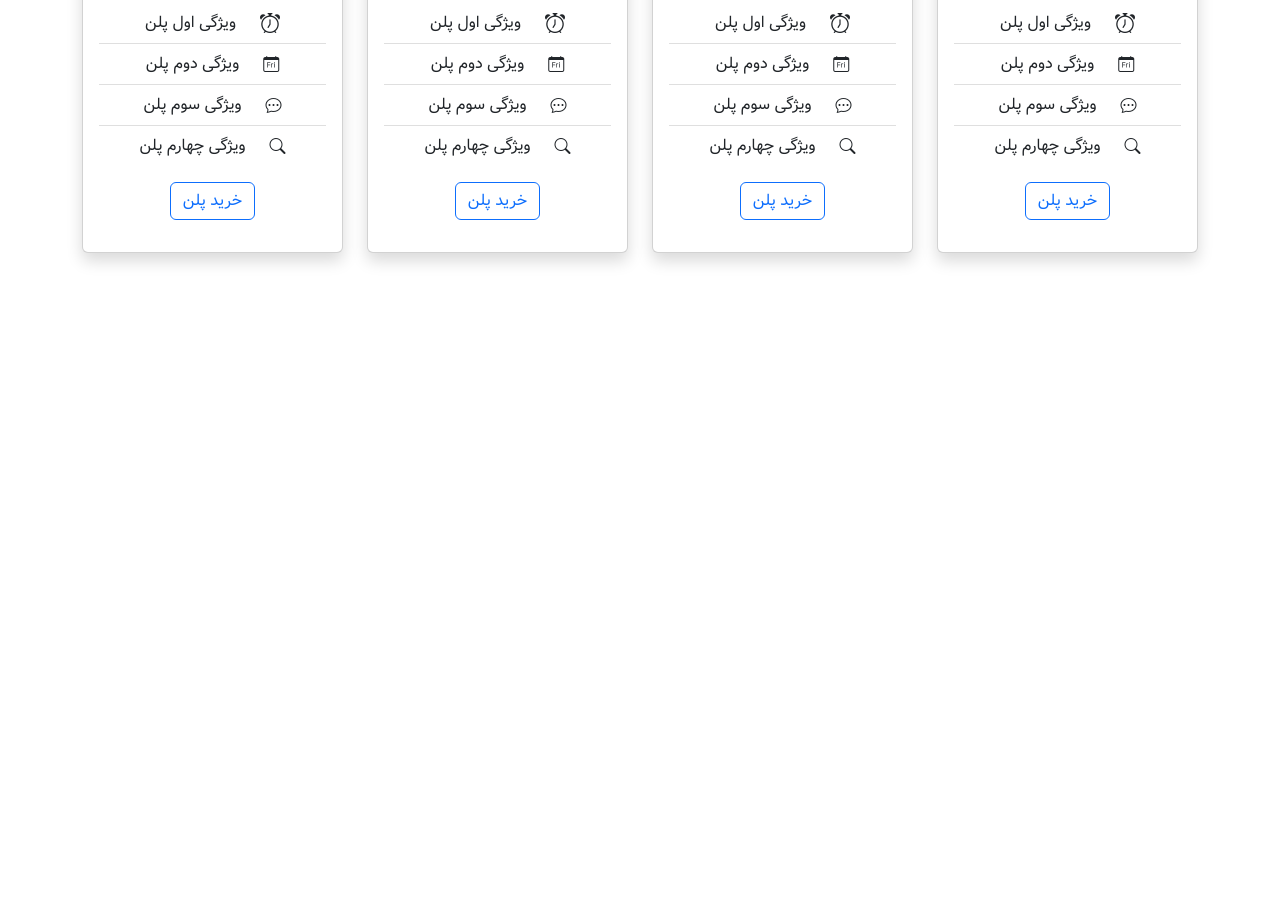
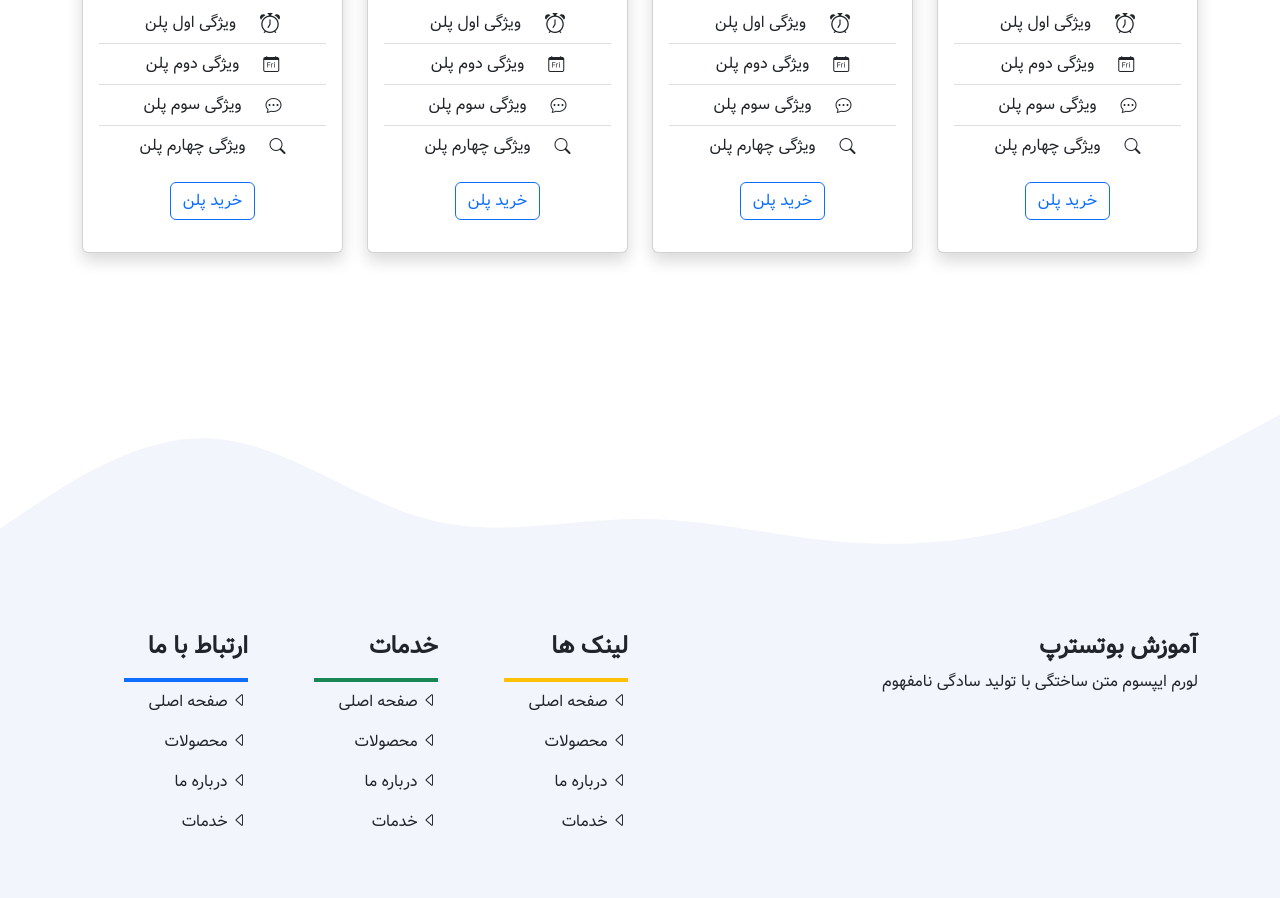
Before and after one commit to MehrnooshSharifi/Sample-Site-Bootstrap, a plain HTML site: page index.html in a window 1280 px wide. Shown: the part 3767-4665 px from the top of the page. Before the commit the page ends 4068 px from the top, so only its background shows below. Drawn offline with nearby package versions, Linux system fonts and the light colour scheme; a script that the page names is missing.

Commit message:
Footer Designed

```diff
--- a/index.html
+++ b/index.html
@@ -564,7 +564,7 @@
         <p class="my-3 text-center">
           لورم ایپسوم متن ساختگی با تولید سادگی نامفهوم
         </p>
-        <div class="row text-center py-5">
+        <div class="row text-center py-5 gy-4">
           <div class="col-md-6 col-lg-4">
             <div class="service-box border-primary p-5" data-aos="fade-left">
               <i class="fs-1 bi bi-cup-hot-fill"></i>
@@ -608,8 +608,10 @@
         <p class="pt-3 pb-4 text-center">
           لورم ایپسوم متن ساختگی با تولید سادگی نامفهوم
         </p>
-        <div class="row text-center row-cols-1 row-cols-sm-2 row-cols-lg-4 gy-4">
-          <div class="col pricing-box ">
+        <div
+          class="row text-center row-cols-1 row-cols-sm-2 row-cols-lg-4 gy-4"
+        >
+          <div class="col pricing-box">
             <div class="card shadow">
               <div class="card-body">
                 <h4 class="fw-bold my-3">پلن رایگان</h4>
@@ -654,7 +656,7 @@
               </div>
             </div>
           </div>
-          <div class="col pricing-box ">
+          <div class="col pricing-box">
             <div class="card shadow">
               <div class="card-body">
                 <h4 class="fw-bold my-3">پلن نقره ای</h4>
@@ -699,7 +701,7 @@
               </div>
             </div>
           </div>
-          <div class="col pricing-box ">
+          <div class="col pricing-box">
             <div class="card shadow">
               <div class="card-body">
                 <h4 class="fw-bold my-3">پلن برنزی</h4>
@@ -744,7 +746,7 @@
               </div>
             </div>
           </div>
-          <div class="col pricing-box ">
+          <div class="col pricing-box">
             <div class="card shadow">
               <div class="card-body">
                 <h4 class="fw-bold my-3">پلن طلایی</h4>
@@ -792,6 +794,88 @@
         </div>
       </div>
     </section>
+    <!-- Footer Wave -->
+    <svg xmlns="http://www.w3.org/2000/svg" viewBox="0 0 1440 320">
+      <path
+        fill="#f2f5fc"
+        fill-opacity="1"
+        d="M0,256L40,229.3C80,203,160,149,240,154.7C320,160,400,224,480,245.3C560,267,640,245,720,245.3C800,245,880,267,960,272C1040,277,1120,267,1200,240C1280,213,1360,171,1400,149.3L1440,128L1440,320L1400,320C1360,320,1280,320,1200,320C1120,320,1040,320,960,320C880,320,800,320,720,320C640,320,560,320,480,320C400,320,320,320,240,320C160,320,80,320,40,320L0,320Z"
+      ></path>
+    </svg>
+    <!-- Footer -->
+    <footer class="py-5 px-3">
+      <div class="container">
+        <div class="row gy-4">
+          <div class="col-lg-5">
+            <h4 class="fw-bold">آموزش بوتسترپ</h4>
+            <p>لورم ایپسوم متن ساختگی با تولید سادگی نامفهوم</p>
+          </div>
+          <div class="col-lg-2 offset-lg-1">
+            <h4 class="fw-bold border-bottom border-4 border-warning pb-3 w-75">
+              لینک ها
+            </h4>
+            <p>
+              <i class="bi bi-caret-left"></i>
+              صفحه اصلی
+            </p>
+            <p>
+              <i class="bi bi-caret-left"></i>
+              محصولات
+            </p>
+            <p>
+              <i class="bi bi-caret-left"></i>
+              درباره ما
+            </p>
+            <p>
+              <i class="bi bi-caret-left"></i>
+              خدمات
+            </p>
+          </div>
+          <div class="col-lg-2">
+            <h4 class="fw-bold border-bottom border-4 border-success pb-3 w-75">
+              خدمات
+            </h4>
+            <p>
+              <i class="bi bi-caret-left"></i>
+              صفحه اصلی
+            </p>
+            <p>
+              <i class="bi bi-caret-left"></i>
+              محصولات
+            </p>
+            <p>
+              <i class="bi bi-caret-left"></i>
+              درباره ما
+            </p>
+            <p>
+              <i class="bi bi-caret-left"></i>
+              خدمات
+            </p>
+          </div>
+          <div class="col-lg-2">
+            <h4 class="fw-bold border-bottom border-4 border-primary pb-3 w-75">
+              ارتباط با ما
+            </h4>
+            <p>
+              <i class="bi bi-caret-left"></i>
+              صفحه اصلی
+            </p>
+            <p>
+              <i class="bi bi-caret-left"></i>
+              محصولات
+            </p>
+            <p>
+              <i class="bi bi-caret-left"></i>
+              درباره ما
+            </p>
+            <p>
+              <i class="bi bi-caret-left"></i>
+              خدمات
+            </p>
+          </div>
+        </div>
+      </div>
+    </footer>
 
     <!-- BootStrap.js -->
     <script src="./js/bootstrap.bundle.min.js"></script>
--- a/styles/style.css
+++ b/styles/style.css
@@ -71,3 +71,7 @@ body {
   transform: scale(1.05);
   transition: all 0.5s;
 }
+/* Footer */
+footer{
+  background-color: #f2f5fc;
+}
```
